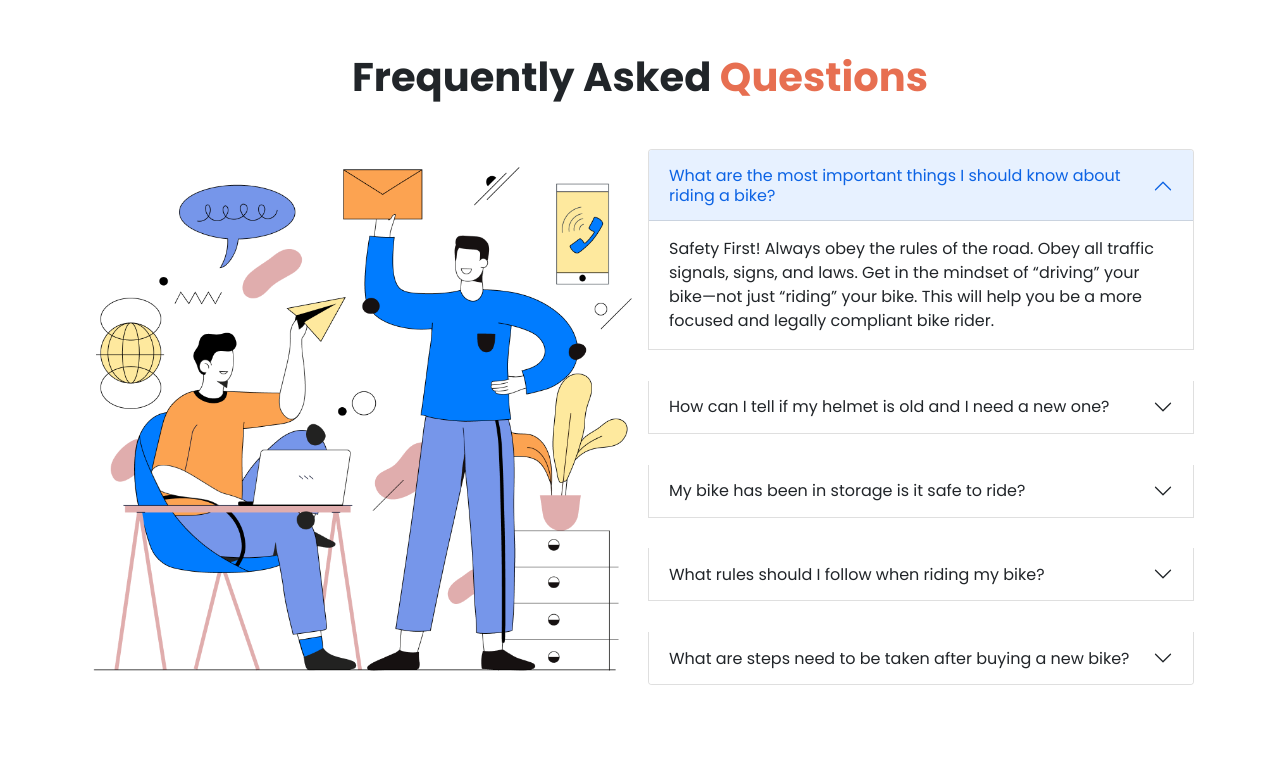
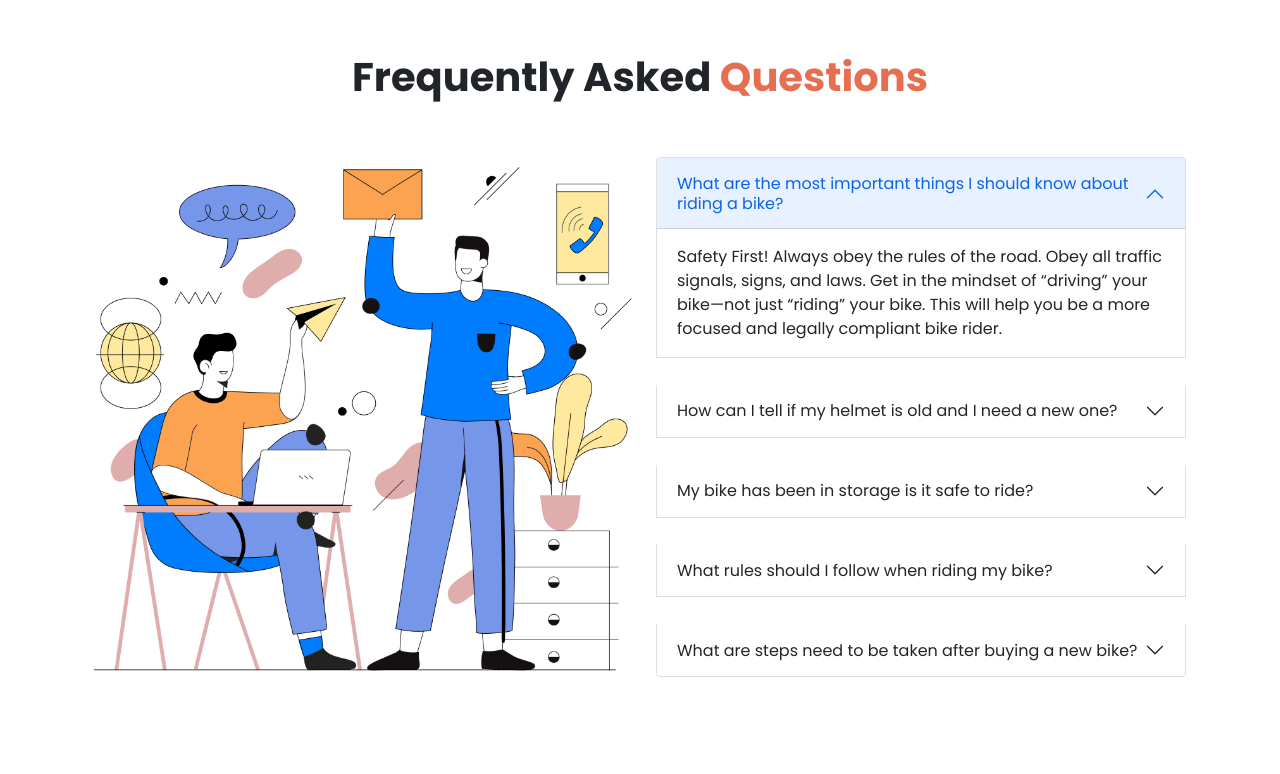
Before and after one commit to mehedih20/honda-bootstrap, a plain HTML site: page index.html in a window 1280 px wide. Shown: the part 2360-3134 px from the top of the page. Drawn offline with nearby package versions, Linux system fonts and the light colour scheme.

Commit message:
final improved v1

```diff
--- a/index.html
+++ b/index.html
@@ -321,7 +321,7 @@
         <h2 class="text-center display-6 fw-bold mb-5">
           Frequently Asked <span class="text-orange">Questions</span>
         </h2>
-        <div class="row row-cols-1 row-cols-md-2 row-cols-lg-2 g-3">
+        <div class="row row-cols-1 row-cols-md-2 row-cols-lg-2 g-3 mb-3">
           <div class="col d-flex align-items-end">
             <img src="img/faq.png" alt="faq-img" class="img-fluid" />
           </div>
@@ -330,7 +330,7 @@
               class="accordion h-100 d-flex flex-column justify-content-between"
               id="accordionExample"
             >
-              <div class="accordion-item">
+              <div class="accordion-item m-2">
                 <h2 class="accordion-header" id="headingOne">
                   <button
                     class="accordion-button"
@@ -358,7 +358,7 @@
                   </div>
                 </div>
               </div>
-              <div class="accordion-item">
+              <div class="accordion-item m-2">
                 <h2 class="accordion-header" id="headingTwo">
                   <button
                     class="accordion-button collapsed"
@@ -386,7 +386,7 @@
                 </div>
               </div>
 
-              <div class="accordion-item">
+              <div class="accordion-item m-2">
                 <h2 class="accordion-header" id="headingThree">
                   <button
                     class="accordion-button collapsed"
@@ -413,7 +413,7 @@
                   </div>
                 </div>
               </div>
-              <div class="accordion-item">
+              <div class="accordion-item m-2">
                 <h2 class="accordion-header" id="headingFour">
                   <button
                     class="accordion-button collapsed"
@@ -440,7 +440,7 @@
                   </div>
                 </div>
               </div>
-              <div class="accordion-item">
+              <div class="accordion-item m-2">
                 <h2 class="accordion-header" id="headingFive">
                   <button
                     class="accordion-button collapsed"
@@ -593,7 +593,9 @@
           </div>
           <a class="text-grey text-decoration-none" href="#"> Download App </a>
         </div>
-        <small class="text-grey mb-0">Copyright&copy; 2021 | Honda</small>
+        <p class="text-grey text-center text-md-start">
+          Copyright&copy; 2021 | Honda
+        </p>
       </div>
     </footer>
     <!-- Bootstrap js -->
```
